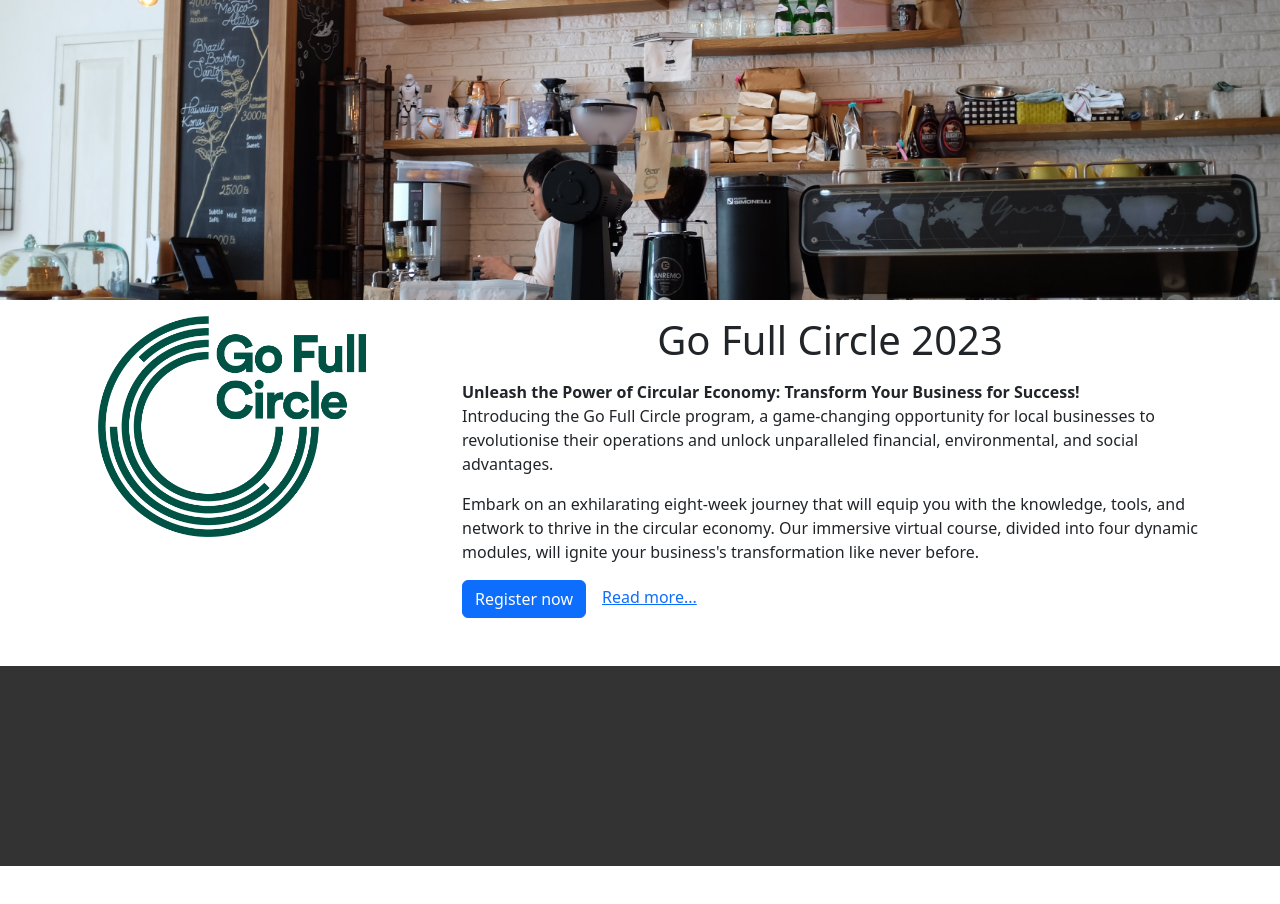
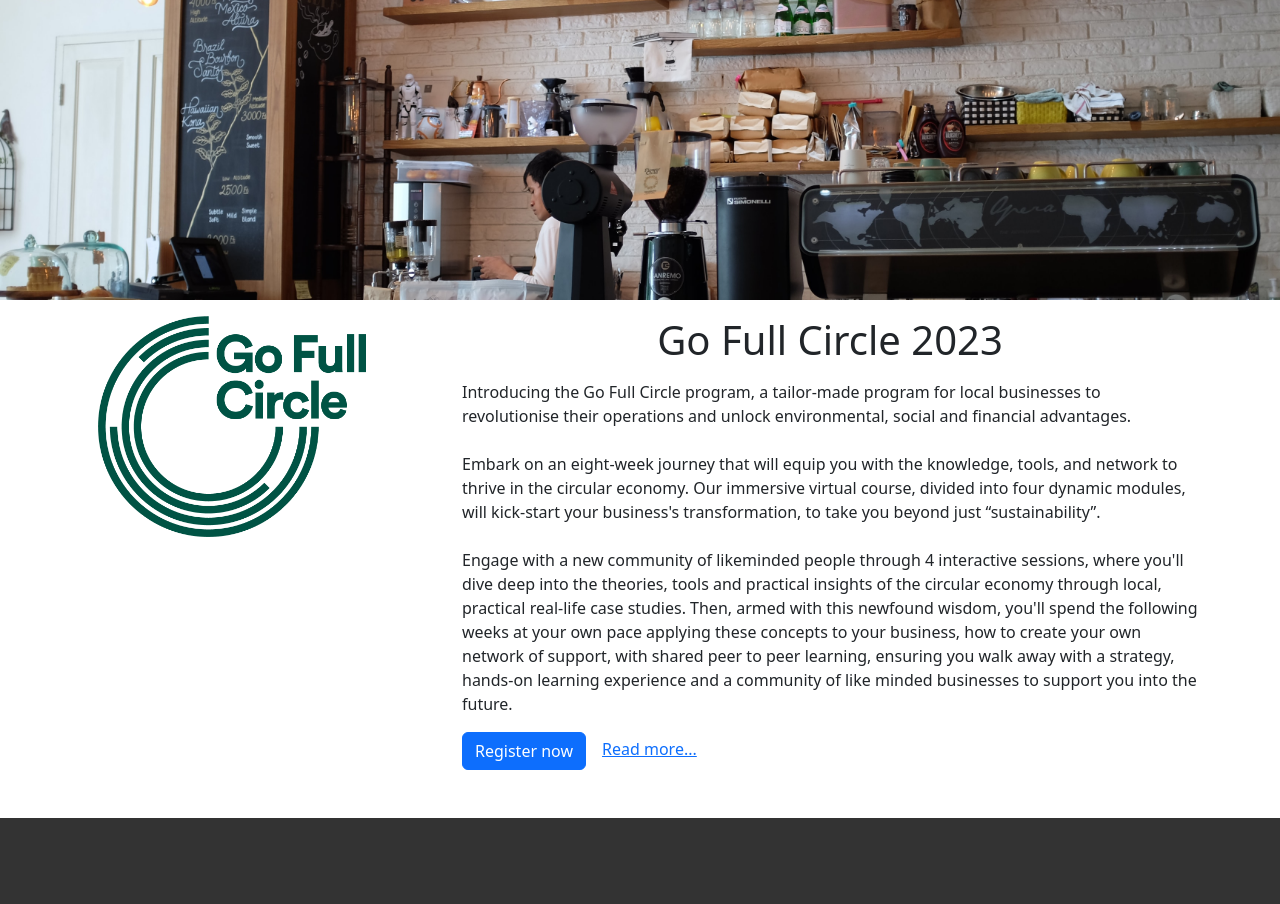
Before and after one commit to gofullcircle/registration, a React (Create React App) app: page / in a window 1280 px wide. Shown: the top 904 px of the page. Before the commit the page ends 866 px from the top, so only its background shows below. Built offline with nearby package versions, Linux system fonts and the light colour scheme.

Commit message:
update copy on homepage

```diff
--- a/src/components/Homepage/Homepage.js
+++ b/src/components/Homepage/Homepage.js
@@ -18,26 +18,31 @@ export default function Homepage() {
             <div className="course-description">
               <div className="title-container d-flex">
                 <Logo display={"inline"} breakpoint={"md"} />
-                <h1 className="h1 course-title m-auto p-3">Go Full Circle 2023</h1>
+                <h1 className="h1 course-title m-auto p-3">
+                  Go Full Circle 2023
+                </h1>
               </div>
-              <b>
-                Unleash the Power of Circular Economy: Transform Your Business
-                for Success!
-              </b>
-
               <p>
-                Introducing the Go Full Circle program, a game-changing
-                opportunity for local businesses to revolutionise their
-                operations and unlock unparalleled financial, environmental, and
-                social advantages.
-              </p>
-
-              <p>
-                Embark on an exhilarating eight-week journey that will equip you
-                with the knowledge, tools, and network to thrive in the circular
-                economy. Our immersive virtual course, divided into four dynamic
-                modules, will ignite your business's transformation like never
-                before.
+                Introducing the Go Full Circle program, a tailor-made program
+                for local businesses to revolutionise their operations and
+                unlock environmental, social and financial advantages. <br />
+                <br />
+                Embark on an eight-week journey that will equip you with the
+                knowledge, tools, and network to thrive in the circular economy.
+                Our immersive virtual course, divided into four dynamic modules,
+                will kick-start your business's transformation, to take you
+                beyond just “sustainability”. <br />
+                <br />
+                Engage with a new community of likeminded people through 4
+                interactive sessions, where you'll dive deep into the theories,
+                tools and practical insights of the circular economy through
+                local, practical real-life case studies. Then, armed with this
+                newfound wisdom, you'll spend the following weeks at your own
+                pace applying these concepts to your business, how to create
+                your own network of support, with shared peer to peer learning,
+                ensuring you walk away with a strategy, hands-on learning
+                experience and a community of like minded businesses to support
+                you into the future.
               </p>
 
               <div className="actions">
@@ -47,7 +52,9 @@ export default function Homepage() {
                 >
                   Register now
                 </button>
-                <Link to="/info" className="readmore-link m-3">Read more...</Link>
+                <Link to="/info" className="readmore-link m-3">
+                  Read more...
+                </Link>
               </div>
             </div>
           </div>
```
